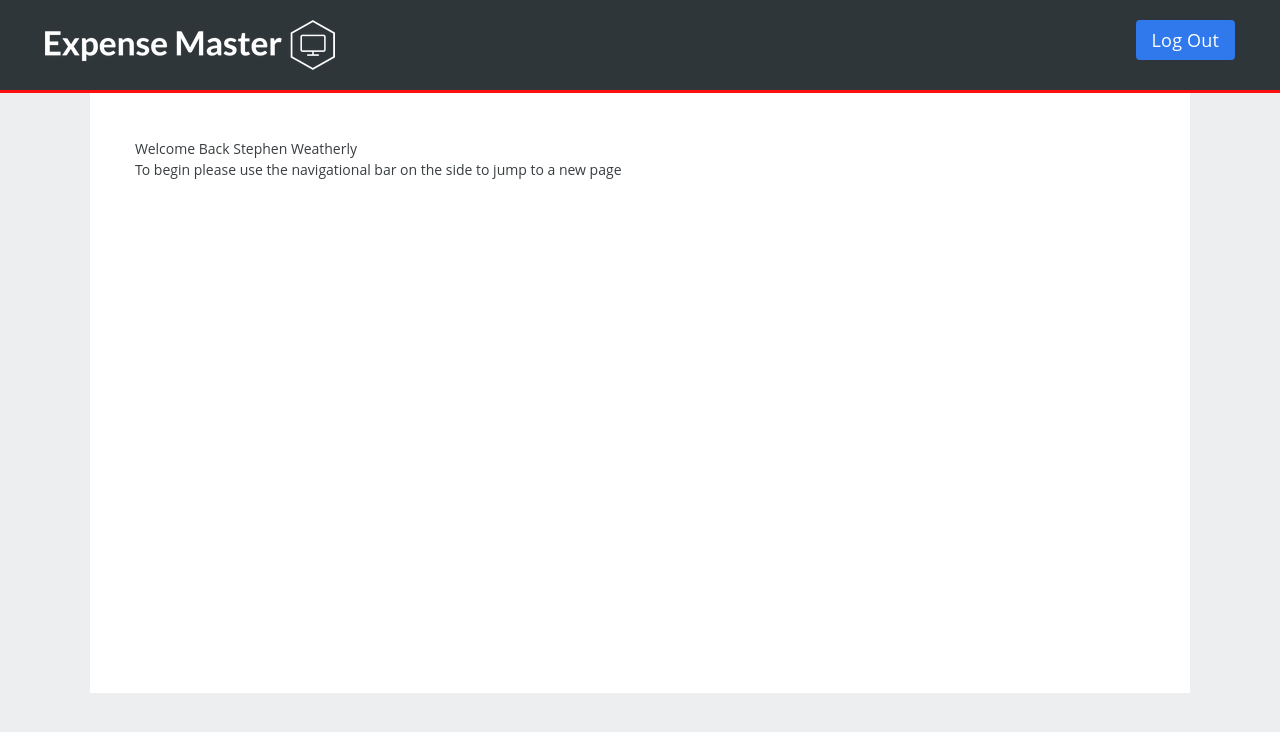
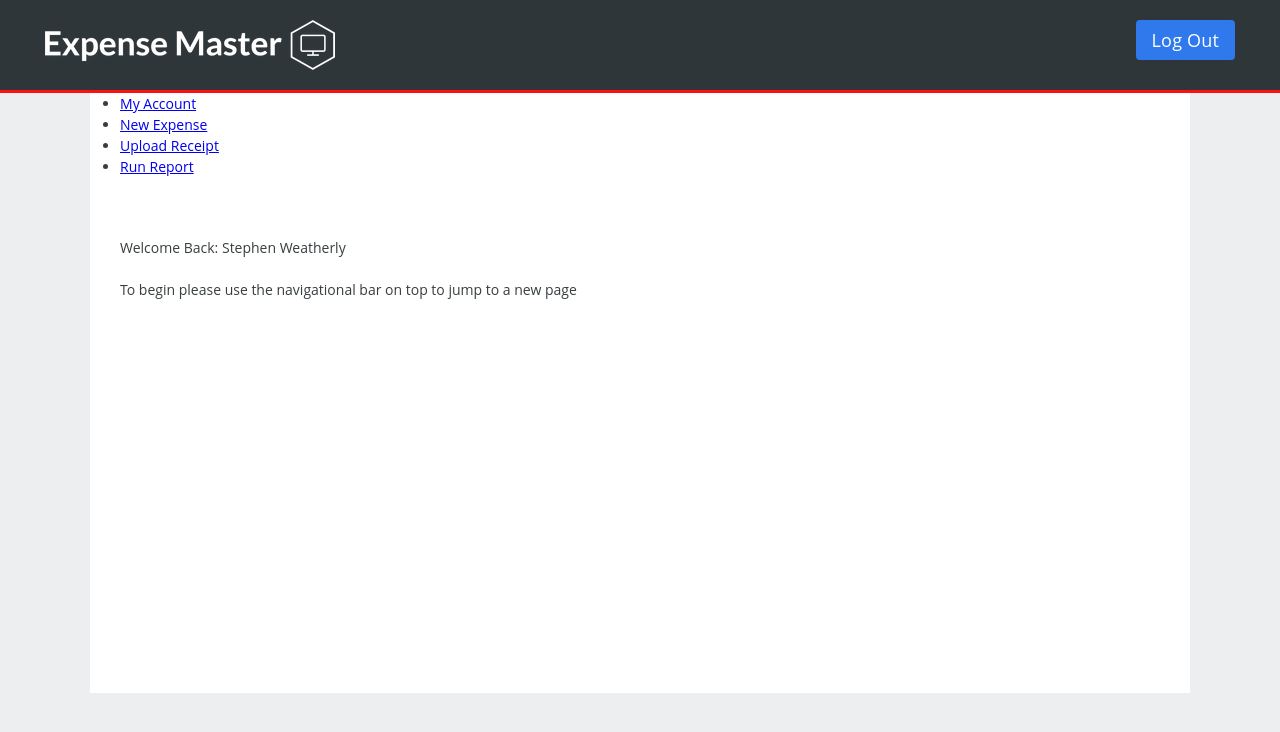
Before and after one commit to smweathe/CSE-CIT-480_Expense_Project, a PHP site: page /ExpenseMaster/account.php in a window 1280 px wide. Shown: the top 732 px of the page. Run offline with PHP 8.4, Linux system fonts and the light colour scheme; a user stored in the database is signed in; data comes from the database, SQL or seed files in the repository; some libraries are stand-ins or nearby versions.

Commit message:
Update account.php

```diff
--- a/account.php
+++ b/account.php
@@ -7,7 +7,6 @@
         header("Location: login.php");
   }
 ?>
-
 
 <!DOCTYPE html>
 <html>
@@ -22,27 +21,45 @@
     <!-- Logo Redirect to a page at # -->
 	<link href="http://localhost/ExpenseMaster/index.php" rel="canonical" />
   </head>
-  <body class="signup"><noscript><iframe height="0" src="//www.googletagmanager.com/ns.html?id=GTM-JD26" style="display:none;visibility:hidden" width="0"></iframe></noscript>
+  <body class="signup">
+  <noscript><iframe height="0" src="//www.googletagmanager.com/ns.html?id=GTM-JD26" style="display:none;visibility:hidden" width="0"></iframe></noscript>
     <div class="signup-page">
+
       <div class="header-main">
         <a class="header-logo" href="http://localhost/ExpenseMaster/index.php"></a>
         <div class="header-login">
-			<!-- Login Redirect to a page at #
-			<a class="btn btn-sm btn-alt" href="#">Log in</a>
-			 Logout Redirect to a page at # -->
-			<a class="btn btn-sm btn-alt" href="http://localhost/ExpenseMaster/logout.php">Log Out</a>
+    			<!-- Login Redirect to a page at #
+    			<a class="btn btn-sm btn-alt" href="#">Log in</a>
+    			 Logout Redirect to a page at # -->
+    			<a class="btn btn-sm btn-alt" href="http://localhost/ExpenseMaster/logout.php">Log Out</a>
         </div>
       </div>
-      <div class="signup-content">
-        <div class="benefits page-body">
+      <!--
+          <ul class="side-by-side">
+            <li><a class="active" href="#home">My Account</a></li>
+            <li><a href="#news">Submit Form</a></li>
+            <li><a href="#contact">View Forms</a></li>
+            <li><a href="#about">Message Supervisor</a></li>
+          </ul>
+          -->
+    <div class="signup-content" style="padding: 0px;">
+          <ul class="side-by-side">
+            <li><a class="active" href="http://localhost/ExpenseMaster/account.php">My Account</a></li>
+            <!--Modal form will pop up to submit a new expense-->
+            <li><a href="#">New Expense</a></li>
+            <li><a href="http://localhost/ExpenseMaster/receipt.php">Upload Receipt</a></li>
+            <li><a href="http://localhost/ExpenseMaster/report.php">Run Report</a></li>
+          </ul>
+    <div class="benefits page-body" style="padding: 30px;">
         <?php
-          //fetch user name to display on Account Page
+          //fetch user name to display at the top
               $sql = "SELECT id, first, last FROM user";
               $result= mysqli_query($conn,$sql);
               $row = mysqli_fetch_assoc($result);
-              echo "Welcome Back " . $row['first']. " " . $row['last'];
+              echo "Welcome Back: " . $row['first']. " " . $row['last'];
           ?>
-          <p>To begin please use the navigational bar on the side to jump to a new page</p>
+          <br><br>
+          <p>To begin please use the navigational bar on top to jump to a new page</p>
         </div>
         <div class="signup page-sidebar"><p class="alert alert-error" id="fill-all-fields" style="display:none"></p>
 		</div>
```
